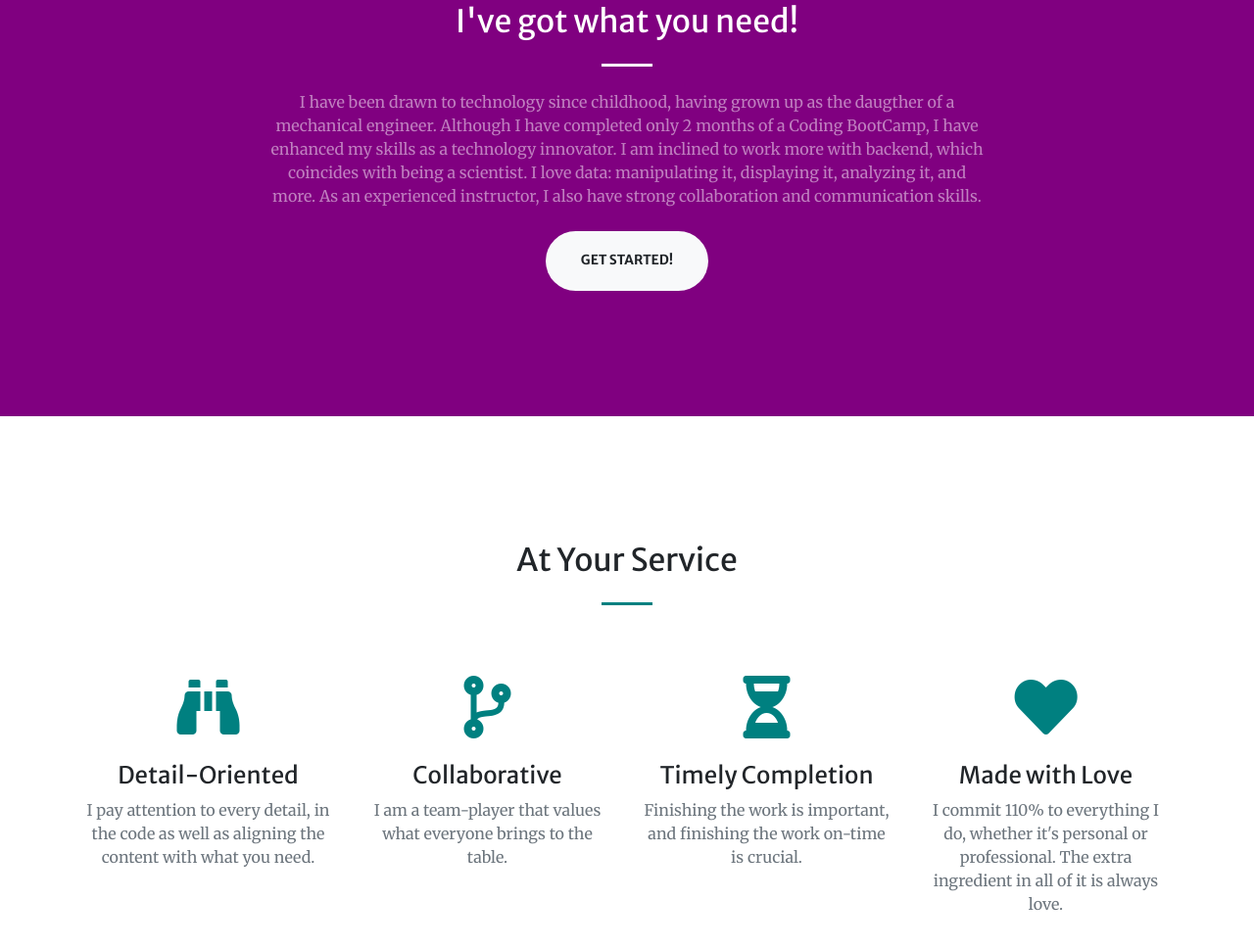
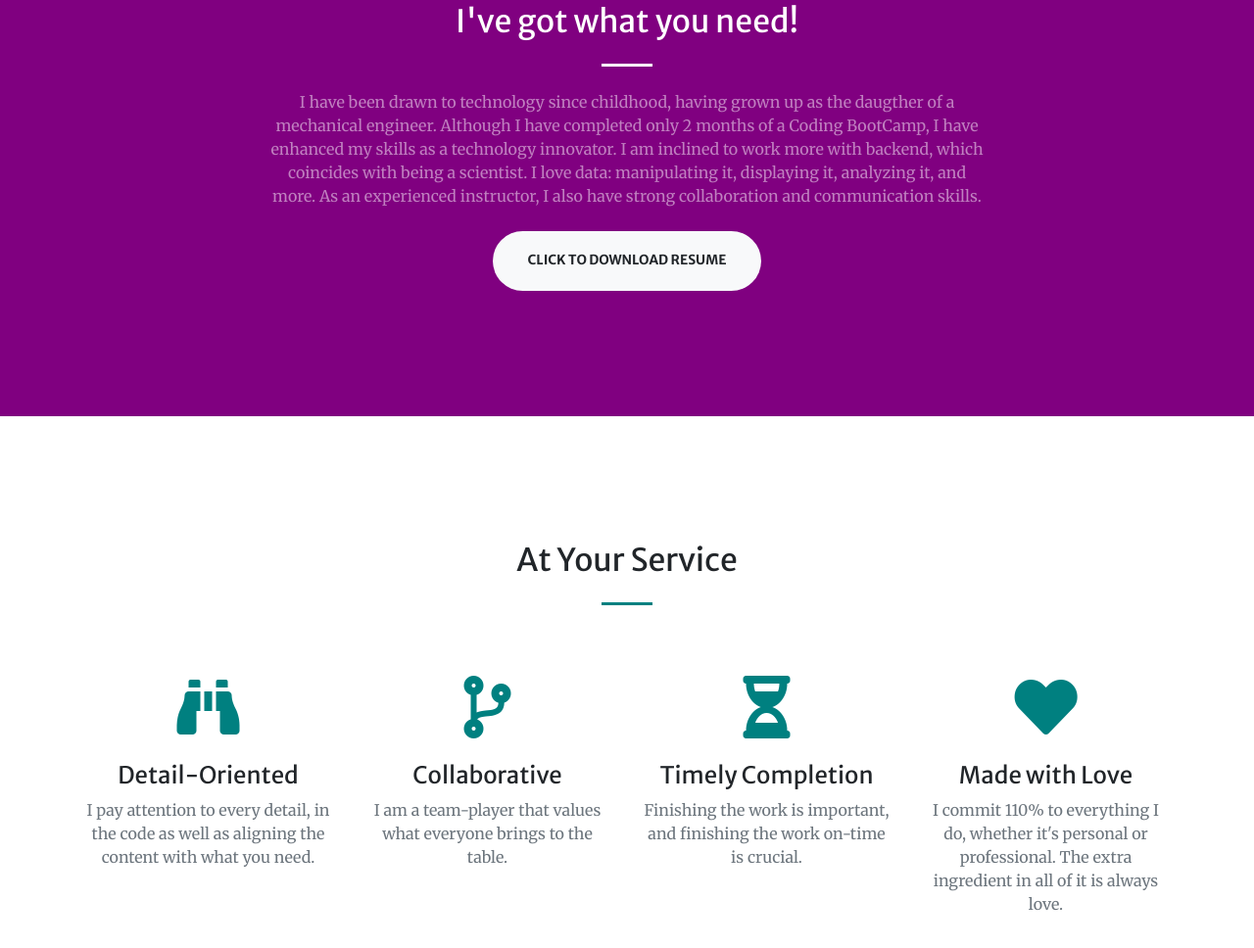
Before and after one commit to NehaNautiyal/NehaNautiyal.github.io, a website with bundled scripts: page index.html in a window 1280 px wide. Shown: the part 925-1893 px from the top of the page at 98% size. Built offline with nearby package versions, Linux system fonts and the light colour scheme.

Commit message:
added resume

```diff
--- a/index.html
+++ b/index.html
@@ -85,7 +85,7 @@
             coincides with being a scientist. I love data: manipulating it, displaying it, analyzing it, and more. As
             an experienced instructor, I also have strong collaboration and communication skills.
           </p>
-          <a class="btn btn-light btn-xl js-scroll-trigger" href="#services">Get Started!</a>
+          <a class="btn btn-light btn-xl js-scroll-trigger" href="img/Neha-Nautiyal-Web-Developer-Resume.pdf">Click to Download Resume</a>
         </div>
       </div>
     </div>
```
